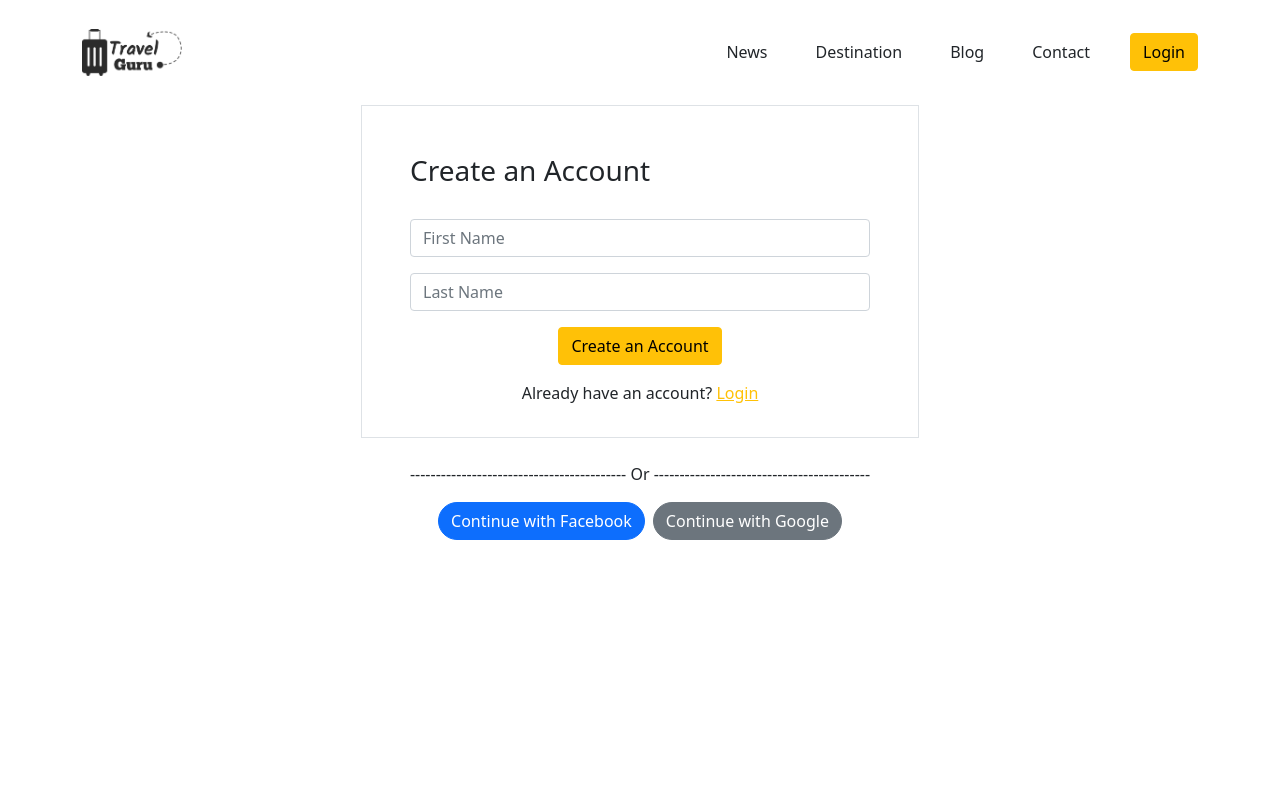
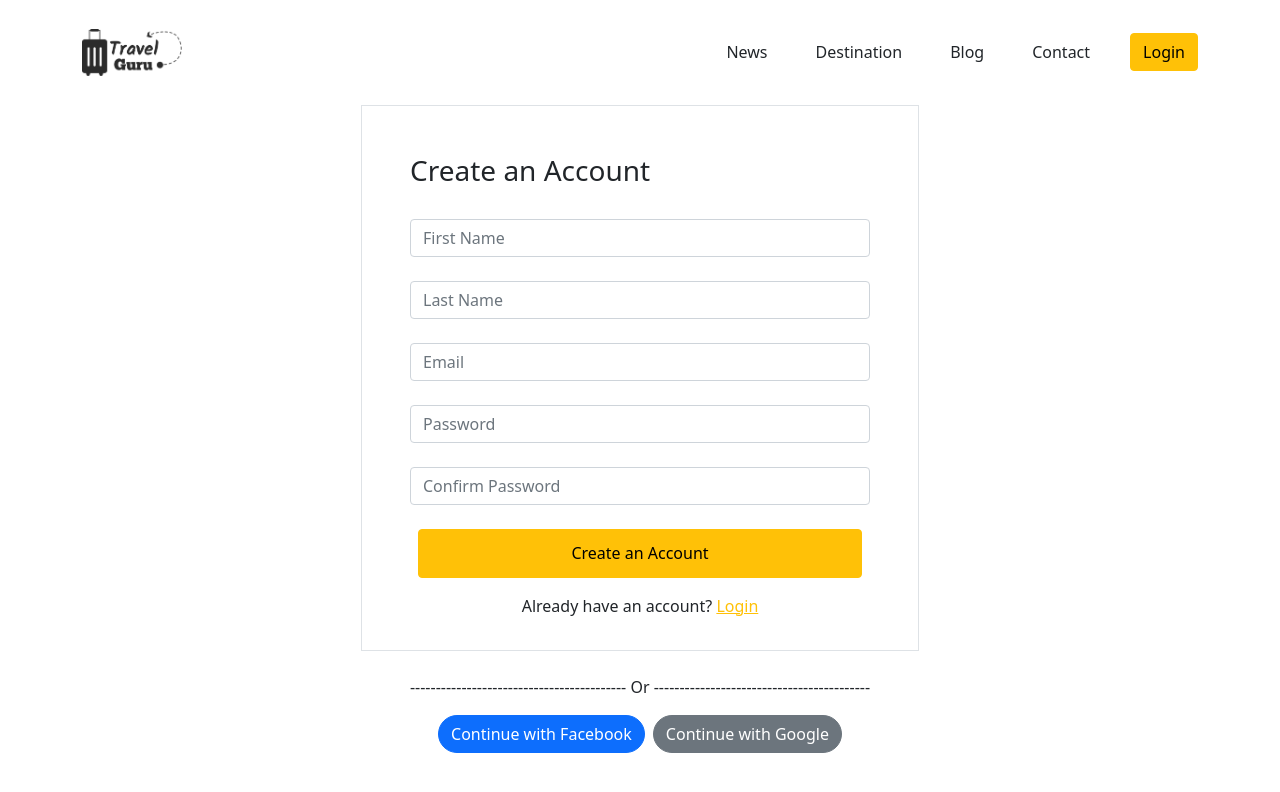
Before and after one commit to emonShimoul/travel-guru-react-client, a React (Create React App) app: page /register in a window 1280 px wide. Shown: the top 792 px of the page. Built offline with nearby package versions, Linux system fonts and the light colour scheme.

Commit message:
added media query for register button

```diff
--- a/src/components/Login/Login.css
+++ b/src/components/Login/Login.css
@@ -13,3 +13,19 @@
         padding: 0.7rem 9rem;
     }
 }
+
+@media only screen and (min-width: 1400px) {
+    .register-btn {
+        padding: 0.7rem 12.5rem;
+    }
+}
+@media only screen and (min-width: 1200px) and (max-width: 1399px) {
+    .register-btn {
+        padding: 0.7rem 9.5rem;
+    }
+}
+@media only screen and (min-width: 992px) and (max-width: 1199px) {
+    .register-btn {
+        padding: 0.7rem 7rem;
+    }
+}
--- a/src/components/Register/Register.js
+++ b/src/components/Register/Register.js
@@ -7,13 +7,22 @@ const Register = () => {
             <div className="container pt-3">
                 <form className='mx-auto w-50 bg-white px-5 pt-5 pb-3 border'>
                 <h3 className='pb-4 text-start'>Create an Account</h3>
-                    <div className="mb-3">
+                    <div className="mb-4">
                         <input type="text" className="form-control" id="exampleInputEmail1" placeholder='First Name' />
                     </div>
-                    <div className="mb-3">
-                        <input type="password" className="form-control" id="exampleInputPassword1" placeholder='Last Name' />
+                    <div className="mb-4">
+                        <input type="text" className="form-control" id="exampleInputPassword1" placeholder='Last Name' />
                     </div>
-                    <button type="submit" className="btn btn-warning mb-3">Create an Account</button>
+                    <div className="mb-4">
+                        <input type="email" className="form-control" id="exampleInputEmail1" placeholder='Email' />
+                    </div>
+                    <div className="mb-4">
+                        <input type="password" className="form-control" id="exampleInputPassword1" placeholder='Password' />
+                    </div>
+                    <div className="mb-4">
+                        <input type="password" className="form-control" id="exampleInputPassword1" placeholder='Confirm Password' />
+                    </div>
+                    <button type="submit" className="btn register-btn btn-warning mb-3">Create an Account</button>
                     <p>Already have an account? <Link to="/login" className='text-warning'>Login</Link></p>
                 </form><br />
                 <p>------------------------------------------ Or ------------------------------------------</p>
```
